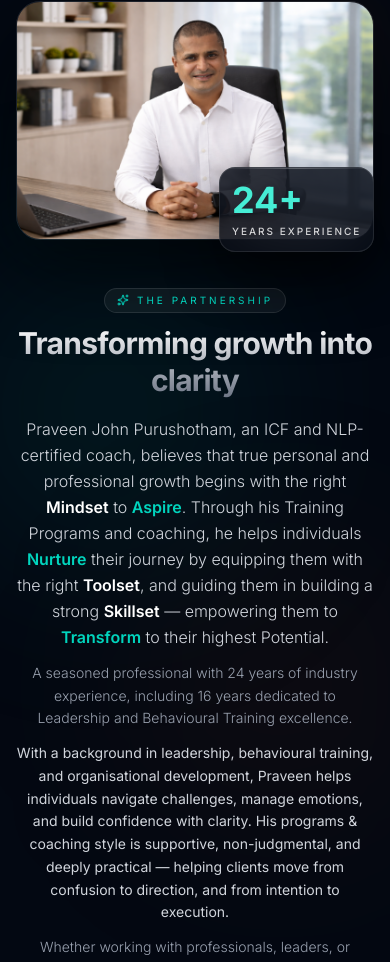
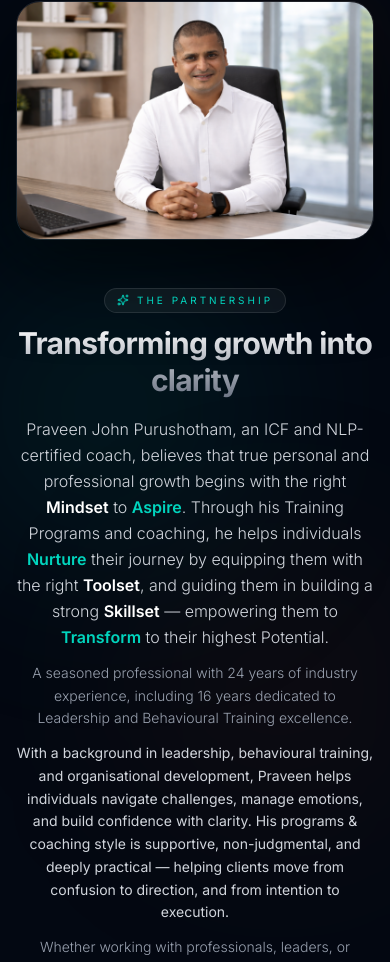
Before and after one commit to Shrey246/Ant-Learning-Hub, a Next.js app: page / in a window 390 px wide. Shown: the part 1109-2071 px from the top of the page. Built offline with nearby package versions, Linux system fonts and the light colour scheme.

Commit message:
changes 24+

```diff
--- a/app/about/aboutclient.js
+++ b/app/about/aboutclient.js
@@ -38,16 +38,6 @@ export default function AboutPage() {
                 className="w-full object-cover"
               />
             </div>
-
-            <motion.div
-              animate={{ y: [0, -10, 0] }}
-              transition={{ duration: 6, repeat: Infinity, ease: "easeInOut" }}
-              className="absolute -bottom-6 -right-2 md:-right-8 z-20 p-4 rounded-3xl backdrop-blur-2xl border border-white/10 bg-white/[0.05] shadow-2xl"
-            >
-              <div className="absolute top-0 left-0 right-0 h-[1px] bg-gradient-to-r from-transparent via-white/25 to-transparent" />
-              <p className="text-4xl font-bold text-teal-300 drop-shadow-md">24+</p>
-              <p className="mt-1 text-[10px] uppercase tracking-[0.2em] text-white/80 font-medium">Years Experience</p>
-            </motion.div>
           </motion.div>
 
           <motion.div
--- a/app/components/AboutPreview.js
+++ b/app/components/AboutPreview.js
@@ -34,17 +34,6 @@ export default function AboutPreview() {
             />
           </div>
 
-          <motion.div
-            initial={{ opacity: 0, scale: 0.9, y: 20 }}
-            whileInView={{ opacity: 1, scale: 1, y: 0 }}
-            viewport={{ once: true }}
-            transition={{ delay: 0.4 }}
-            className="absolute -bottom-3 right-0 md:bottom-4 md:-right-6 z-20 min-w-[140px] md:min-w-[180px] p-3 md:p-4 rounded-2xl md:rounded-3xl backdrop-blur-2xl border border-white/10 bg-[#030812]/80 md:bg-white/[0.05] shadow-[0_20px_50px_rgba(0,0,0,0.5)]"
-          >
-            <div className="absolute top-0 left-0 right-0 h-[1px] bg-gradient-to-r from-transparent via-white/25 to-transparent" />
-            <p className="text-4xl font-bold text-teal-300 drop-shadow-md">24+</p>
-            <p className="mt-1 text-[10px] uppercase tracking-[0.2em] text-white/80 font-medium">Years Experience</p>
-          </motion.div>
         </motion.div>
 
         {/* CONTENT SIDE */}
```
